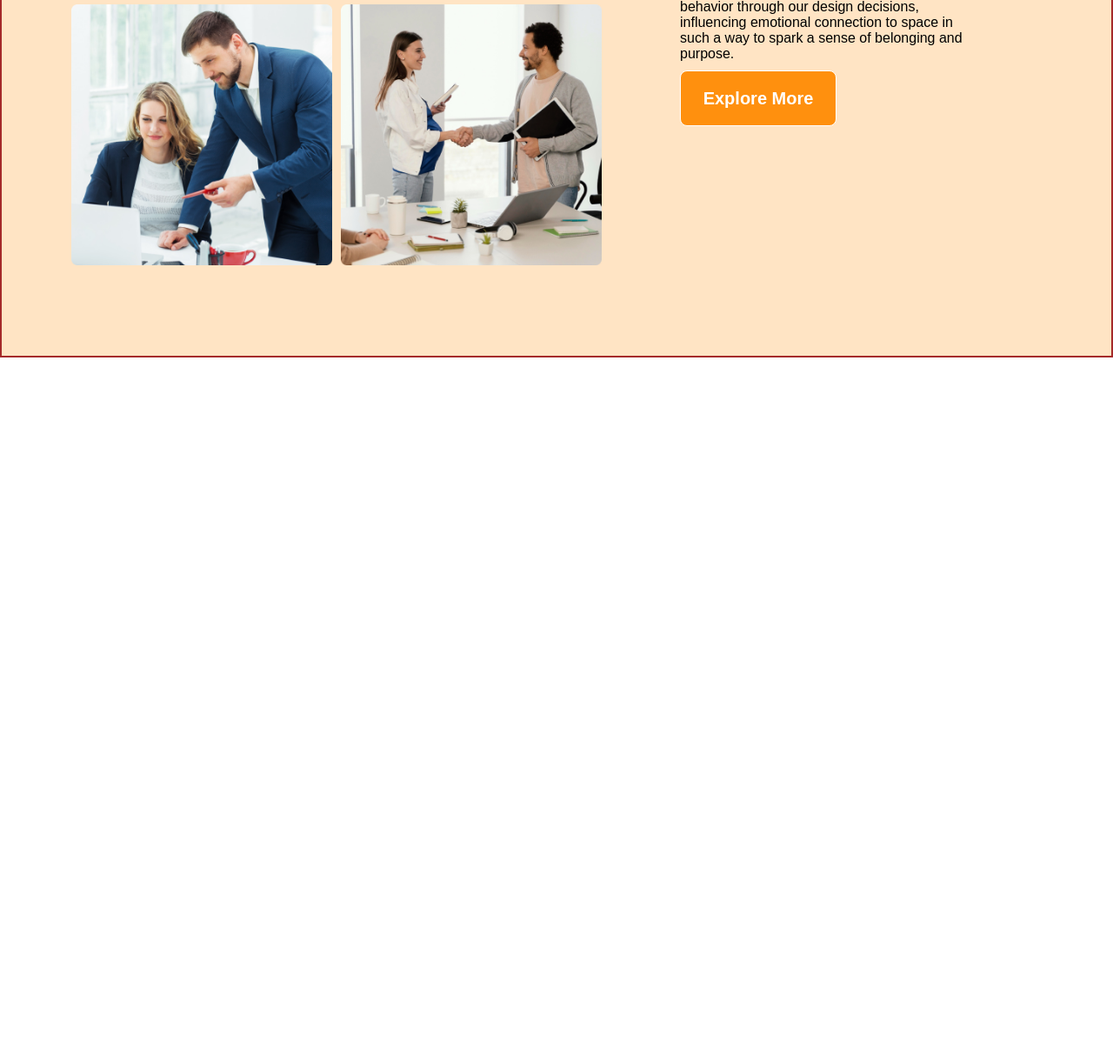
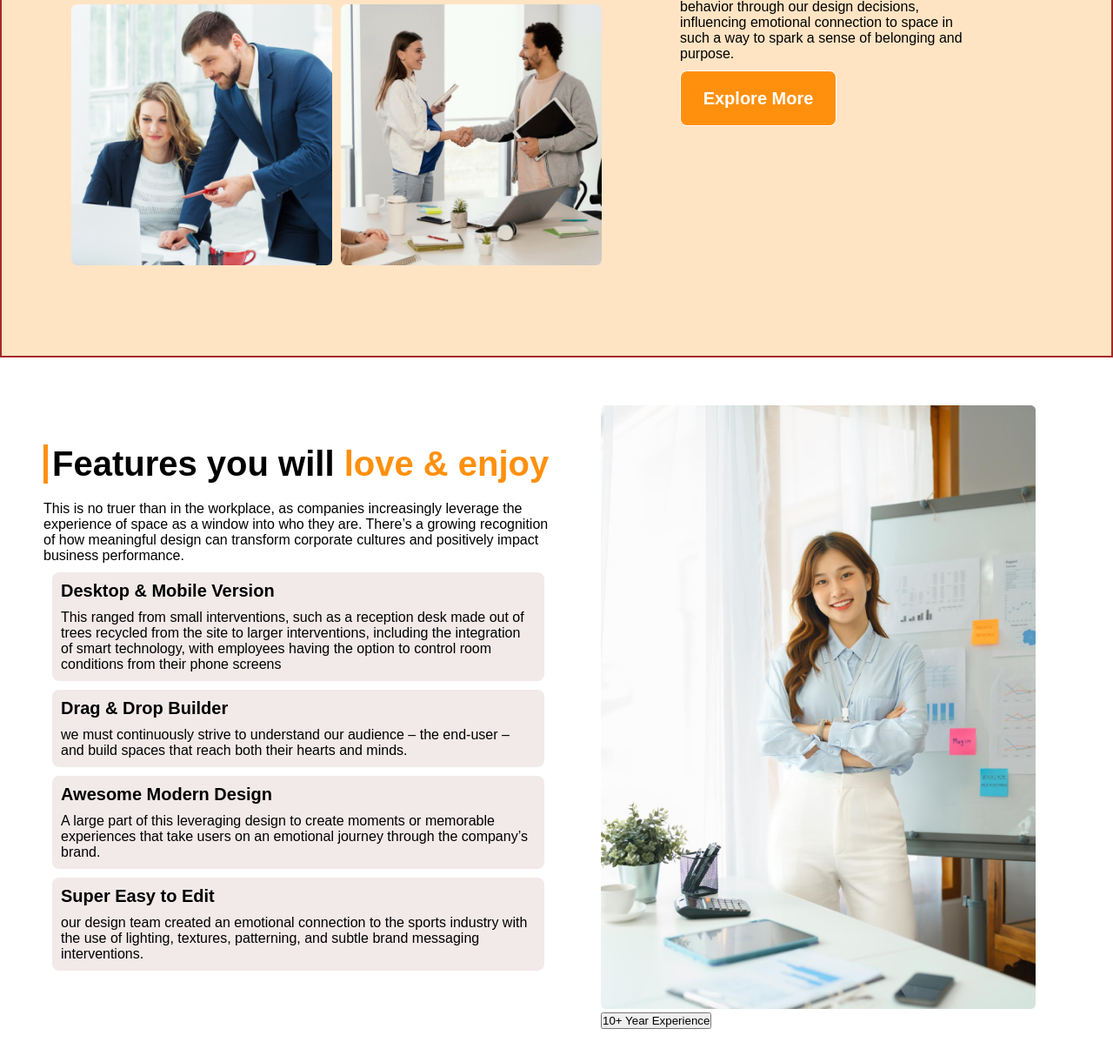
Before and after one commit to FarhanFardid/WPH_Architect_assignment, a plain HTML site: page index.html in a window 1280 px wide. Shown: the part 1415-2636 px from the top of the page at 87% size. Before the commit the page ends 1826 px from the top, so only its background shows below. Drawn offline with Linux system fonts and the light colour scheme.

Commit message:
features list section working

```diff
--- a/index.html
+++ b/index.html
@@ -57,5 +57,40 @@
         </div>
     </section>
         <!-- Features section ends-->
+        <!-- Features list section starts-->
+        <section class="section_list">
+            <div class="feature_container">
+                <div class="features_list">
+                    <h3>Features you will <span class="sp2">love & enjoy</span></h3>
+                    <p>This is no truer than in the workplace, as companies increasingly leverage the experience of space as a window into who they are. There’s a growing recognition of how meaningful design can transform corporate cultures and positively impact business performance.</p>
+                    <div class="feature_list_article">
+                        <h5>Desktop & Mobile Version</h5>
+                        <p>This ranged from small interventions, such as a reception desk made out of trees recycled from the site to larger interventions, including the integration of smart technology, with employees having the option to control room conditions from their phone screens</p>
+                    </div>
+
+                    <div class="feature_list_article">
+                        <h5>Drag & Drop Builder</h5>
+                    <p>we must continuously strive to understand our audience – the end-user – and build spaces that reach both their hearts and minds. </p>
+                    </div>
+
+                    <div class="feature_list_article">
+                        <h5>Awesome Modern Design</h5>
+                    <p>A large part of this leveraging design to create moments or memorable experiences that take users on an emotional journey through the company’s brand.</p>
+                    </div>
+
+                    <div class="feature_list_article">
+                        <h5>Super Easy to Edit</h5>
+                        <p>our design team created an emotional connection to the sports industry with the use of lighting, textures, patterning, and subtle brand messaging interventions.</p>
+                    </div>
+
+                </div>
+                <div class="feature_list_img">
+                  <img src="images/architect.png" alt="architect image">
+                  <button class="feature_btn"><span class="f-sp">10+ Year</span>  Experience</button>
+
+                </div>
+            </div>
+        </section>
+         <!-- Features list section starts-->
 </body>
 </html>
--- a/styles/style.css
+++ b/styles/style.css
@@ -145,3 +145,54 @@ border-radius: 8px;
    font-weight: 400;
    padding-bottom: 10px;
 }
+
+/* ---------------
+Feature list section styles
+------------------ */
+
+.feature_container{
+   display: grid;
+   grid-template-columns: repeat(2, 1fr);
+padding-top: 50px;
+   margin: 0 auto;
+
+}
+.features_list{
+   width: 586px;
+   height: 850px;
+   margin: 50px;
+}
+.features_list h3{
+   font-size: 40px;
+   font-weight: 500px;
+   border-left: 5px solid #FF900E;
+   padding-left: 5px;
+
+}
+.features_list>p{
+   padding-top: 20px;
+   font-size: 16px;
+   font-weight: 400;
+}
+.feature_list_article{
+   margin:10px;
+   padding: 10px;
+   text-align: left;
+   background-color: rgb(242, 233, 233);
+   border-radius: 8px;
+}
+.feature_list_article h5{
+   font-size: 20px;
+   font-weight: 600;
+   padding-bottom: 10px;
+}
+.feature_list_img{
+   width: 500px;
+   height: 750px;
+   margin-right: 50px;
+   padding: 5px;
+
+}
+.feature_list_img img{
+  width: 500px;
+}
```
